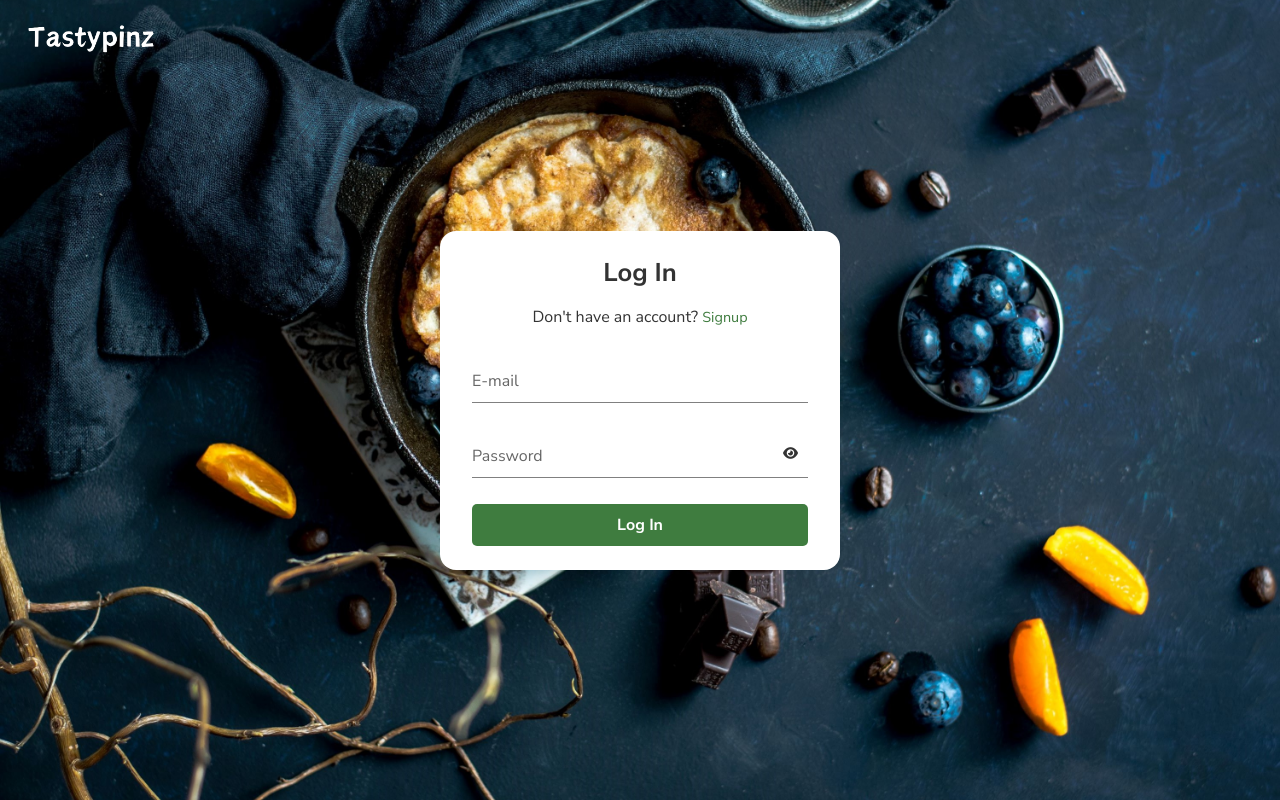
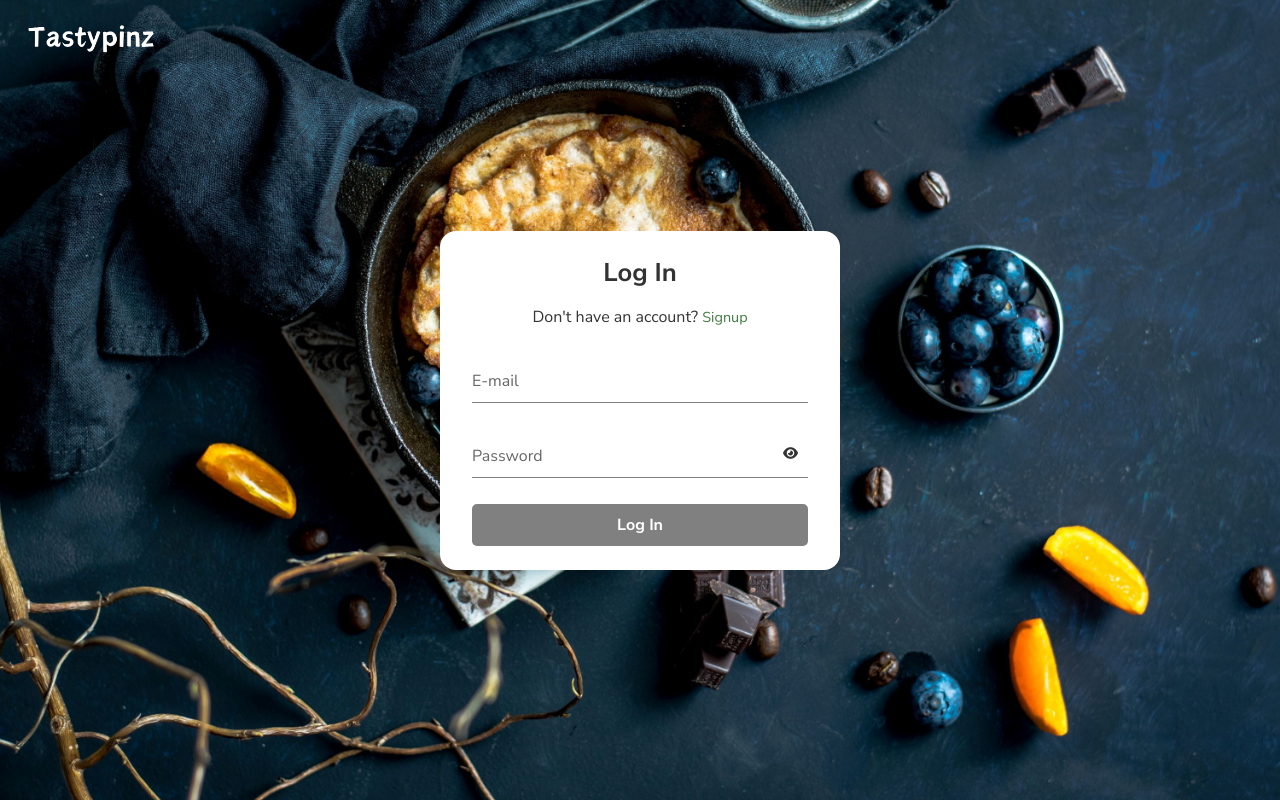
Before and after one commit to greatochuko/tasty-pinz, a React (Vite) app: page /login in a window 1280 px wide. Built offline with nearby package versions, Linux system fonts and the light colour scheme; no server answers.

Commit message:
renamed state to cart in cart context, created function to handle logout action, implemented protected routes using the user context and renamed updateUser to setUser

```diff
--- a/src/components/Cart.tsx
+++ b/src/components/Cart.tsx
@@ -8,7 +8,7 @@ type CartProps = {
 };
 
 export default function Cart({ isOpen, setIsOpen }: CartProps) {
-  const { state: cart } = useCartContext();
+  const { cart } = useCartContext();
   return (
     <>
       <div className={[styles.cart, isOpen ? styles.open : ""].join(" ")}>
--- a/src/components/CartButton.tsx
+++ b/src/components/CartButton.tsx
@@ -4,7 +4,7 @@ import Cart from "./Cart";
 import { useState } from "react";
 
 export default function CartButton() {
-  const { state: cart } = useCartContext();
+  const { cart } = useCartContext();
   const [isOpen, setIsOpen] = useState(false);
 
   return (
--- a/src/components/LogoutModal.tsx
+++ b/src/components/LogoutModal.tsx
@@ -1,3 +1,5 @@
+import { useCartContext } from "../hooks/useCartContext";
+import useUserContext from "../hooks/useUserContext";
 import styles from "./LogoutModal.module.css";
 
 type LogoutModalProps = {
@@ -5,6 +7,16 @@ type LogoutModalProps = {
 };
 
 export default function LogoutModal({ closeModal }: LogoutModalProps) {
+  const { setUser } = useUserContext();
+  const { clearCart } = useCartContext();
+
+  function logout() {
+    localStorage.removeItem("token");
+    setUser(null);
+    clearCart();
+    closeModal();
+  }
+
   return (
     <div className={styles.modalContainer} onClick={closeModal}>
       <div className={styles.logoutModal} onClick={(e) => e.stopPropagation()}>
@@ -12,7 +24,7 @@ export default function LogoutModal({ closeModal }: LogoutModalProps) {
         <p>Are you sure you want to logout?</p>
         <div className={styles.btnGroup}>
           <button onClick={closeModal}>Cancel</button>
-          <button>Logout</button>
+          <button onClick={logout}>Logout</button>
         </div>
       </div>
     </div>
--- a/src/components/Navbar.tsx
+++ b/src/components/Navbar.tsx
@@ -2,12 +2,13 @@ import { Link, useLocation } from "react-router-dom";
 import styles from "./Navbar.module.css";
 import { useState } from "react";
 import LogoutModal from "./LogoutModal";
+import useUserContext from "../hooks/useUserContext";
 
 export default function Navbar() {
-  const [isLoggedIn, setIsLoggedIn] = useState(false);
   const { pathname } = useLocation();
   const [navIsOpen, setNavIsOpen] = useState(false);
   const [logoutModal, setLogoutModal] = useState(false);
+  const { user } = useUserContext();
 
   return (
     <>
@@ -30,7 +31,7 @@ export default function Navbar() {
           <li>
             <Link to={"/categories"}>Categories</Link>
           </li>
-          {isLoggedIn ? (
+          {user ? (
             <li>
               <Link to={"/order"}>Orders</Link>
             </li>
@@ -44,7 +45,7 @@ export default function Navbar() {
           onClick={() => setNavIsOpen(false)}
         ></div>
         <div className={styles.user}>
-          {isLoggedIn ? (
+          {user ? (
             <Link to={""} onClick={() => setLogoutModal(true)}>
               Logout
             </Link>
--- a/src/components/Product.tsx
+++ b/src/components/Product.tsx
@@ -24,13 +24,12 @@ type ProductProps = {
 
 export default function Product({ product }: ProductProps) {
   const [modalIsOpen, setModalIsOpen] = useState(false);
-  const {
-    state: cart,
-    increaseProductQuantity,
-    decreaseProductQuantity,
-  } = useCartContext();
+  const { cart, increaseProductQuantity, decreaseProductQuantity } =
+    useCartContext();
 
-  const productInCart = cart.find((cartItem) => cartItem.product === product);
+  const productInCart = cart.find(
+    (cartItem) => cartItem.product._id === product._id
+  );
 
   function closeModal() {
     setModalIsOpen(false);
--- a/src/context/CartContext.tsx
+++ b/src/context/CartContext.tsx
@@ -6,12 +6,13 @@ import { fetchAddMealToCart } from "../services/cartServices";
 export type CartItemType = { product: ProductType; quantity: number };
 
 export type CartProviderValue = {
-  state: CartItemType[];
+  cart: CartItemType[];
   addProductToCart: (product: CartItemType) => void;
   removeProductFromCart: (product: ProductType) => void;
   increaseProductQuantity: (product: ProductType) => void;
   decreaseProductQuantity: (product: ProductType) => void;
-  clearCart: (product: ProductType) => void;
+  setCart: (cart: CartItemType[]) => void;
+  clearCart: () => void;
 };
 
 export const CartContext = createContext<CartProviderValue | null>(null);
@@ -21,12 +22,20 @@ type CartProviderType = {
 };
 
 type ReducerAction = {
-  type: "ADD" | "REMOVE" | "CLEAR" | "DECREASE_QUANTITY" | "INCREASE_QUANTITY";
-  payload?: CartItemType | ProductType;
+  type:
+    | "ADD"
+    | "REMOVE"
+    | "CLEAR"
+    | "DECREASE_QUANTITY"
+    | "INCREASE_QUANTITY"
+    | "SET";
+  payload?: CartItemType | ProductType | CartItemType[];
 };
 
 const user = await fetchUser();
-const initialState: CartItemType[] = user.cart;
+const initialState: CartItemType[] = user.cart || [];
+
+console.log(user.cart);
 
 function cartReducer(
   state: CartItemType[],
@@ -66,8 +75,11 @@ function cartReducer(
       }));
     }
 
+    case "SET":
+      return action.payload as CartItemType[];
+
     case "CLEAR":
-      return initialState;
+      return [];
 
     default:
       return state;
@@ -98,15 +110,20 @@ export default function CartProvider({ children }: CartProviderType) {
     dispatch({ type: "CLEAR" });
   }
 
+  function setCart(cart: CartItemType[]) {
+    dispatch({ type: "SET", payload: cart });
+  }
+
   return (
     <CartContext.Provider
       value={{
-        state,
+        cart: state,
         addProductToCart,
         removeProductFromCart,
         clearCart,
         increaseProductQuantity,
         decreaseProductQuantity,
+        setCart,
       }}
     >
       {children}
--- a/src/context/UserContext.tsx
+++ b/src/context/UserContext.tsx
@@ -15,10 +15,12 @@ export type UserType = {
 
 export type UserProviderValue = {
   user: UserType;
-  updateUser: (update: UserType) => void;
+  setUser: React.Dispatch<UserType | null>;
 };
 
-const initialUser = await fetchUser();
+const fetchedUser = await fetchUser();
+
+const initialUser = fetchedUser.error ? null : fetchedUser;
 
 export const UserContext = createContext<UserProviderValue | null>(null);
 
@@ -28,11 +30,9 @@ export default function UserProvider({
   children: React.ReactNode;
 }) {
   const [user, setUser] = useState(initialUser);
-  function updateUser(update: UserType) {
-    setUser(update);
-  }
+
   return (
-    <UserContext.Provider value={{ user, updateUser }}>
+    <UserContext.Provider value={{ user, setUser }}>
       {children}
     </UserContext.Provider>
   );
--- a/src/hooks/useUserContext.tsx
+++ b/src/hooks/useUserContext.tsx
@@ -2,6 +2,6 @@ import { useContext } from "react";
 import { UserContext, UserProviderValue } from "../context/UserContext";
 
 export default function useUserContext() {
-  const { user, updateUser } = useContext(UserContext) as UserProviderValue;
-  return { user, updateUser };
+  const { user, setUser } = useContext(UserContext) as UserProviderValue;
+  return { user, setUser };
 }
--- a/src/pages/Auth.module.css
+++ b/src/pages/Auth.module.css
@@ -117,3 +117,7 @@
 .auth form > button:active {
   background-color: var(--GREEN-200);
 }
+
+.auth form > button:disabled {
+  background-color: gray;
+}
--- a/src/pages/Auth.tsx
+++ b/src/pages/Auth.tsx
@@ -1,7 +1,11 @@
 import { FormEvent, useState } from "react";
 import styles from "./Auth.module.css";
-import { Link, useNavigate } from "react-router-dom";
+import { Link, Navigate, useNavigate } from "react-router-dom";
 import { fetchLogin, fetchSignup } from "../services/authServices";
+import useUserContext from "../hooks/useUserContext";
+import { fetchUser } from "../services/userServices";
+import { useCartContext } from "../hooks/useCartContext";
+import { UserType } from "../context/UserContext";
 
 export default function Auth({ type }: { type: "login" | "signup" }) {
   const [fullName, setFullName] = useState("");
@@ -13,13 +17,31 @@ export default function Auth({ type }: { type: "login" | "signup" }) {
   const [error, setError] = useState("");
   const [loading, setLoading] = useState(false);
   const navigate = useNavigate();
+  const { user, setUser } = useUserContext();
+  const { setCart } = useCartContext();
+
+  const submitBtnText = loading
+    ? "Loading"
+    : type === "login"
+    ? "Log In"
+    : "Sign Up";
+
+  const canLogin = password && email;
+  const canSignup =
+    email && fullName && password && password !== confirmPassword;
 
   async function login(e: FormEvent) {
     e.preventDefault();
     setLoading(true);
     setError("");
     const data = await fetchLogin(email, password);
-    if (!data.error) navigate("/");
+
+    if (!data.error) {
+      const user: UserType = await fetchUser();
+      setUser(user);
+      setCart(user.cart);
+      navigate("/");
+    }
     setError(data.error);
     setLoading(false);
   }
@@ -30,10 +52,15 @@ export default function Auth({ type }: { type: "login" | "signup" }) {
     setLoading(true);
     setError("");
     const data = await fetchSignup(fullName, email, password);
-    if (!data.error) navigate("/");
+    if (!data.error) {
+      setUser(await fetchUser());
+      navigate("/");
+    }
     setError(data.error);
     setLoading(false);
   }
+
+  if (user) return <Navigate to={"/"} />;
 
   return (
     <main className={styles.auth}>
@@ -125,8 +152,11 @@ export default function Auth({ type }: { type: "login" | "signup" }) {
           </div>
         ) : null}
         <p className={styles.error}>{error}</p>
-        <button disabled={loading} type="submit">
-          {type === "login" ? "Log In" : "Sign Up"}
+        <button
+          disabled={loading || type === "login" ? !canLogin : !canSignup}
+          type="submit"
+        >
+          {submitBtnText}
         </button>
       </form>
     </main>
--- a/src/services/authServices.ts
+++ b/src/services/authServices.ts
@@ -37,5 +37,7 @@ export async function fetchSignup(
     const err = e as Error;
     data = { error: err.message };
   }
+  localStorage.setItem("token", data.token);
+
   return data;
 }
```
